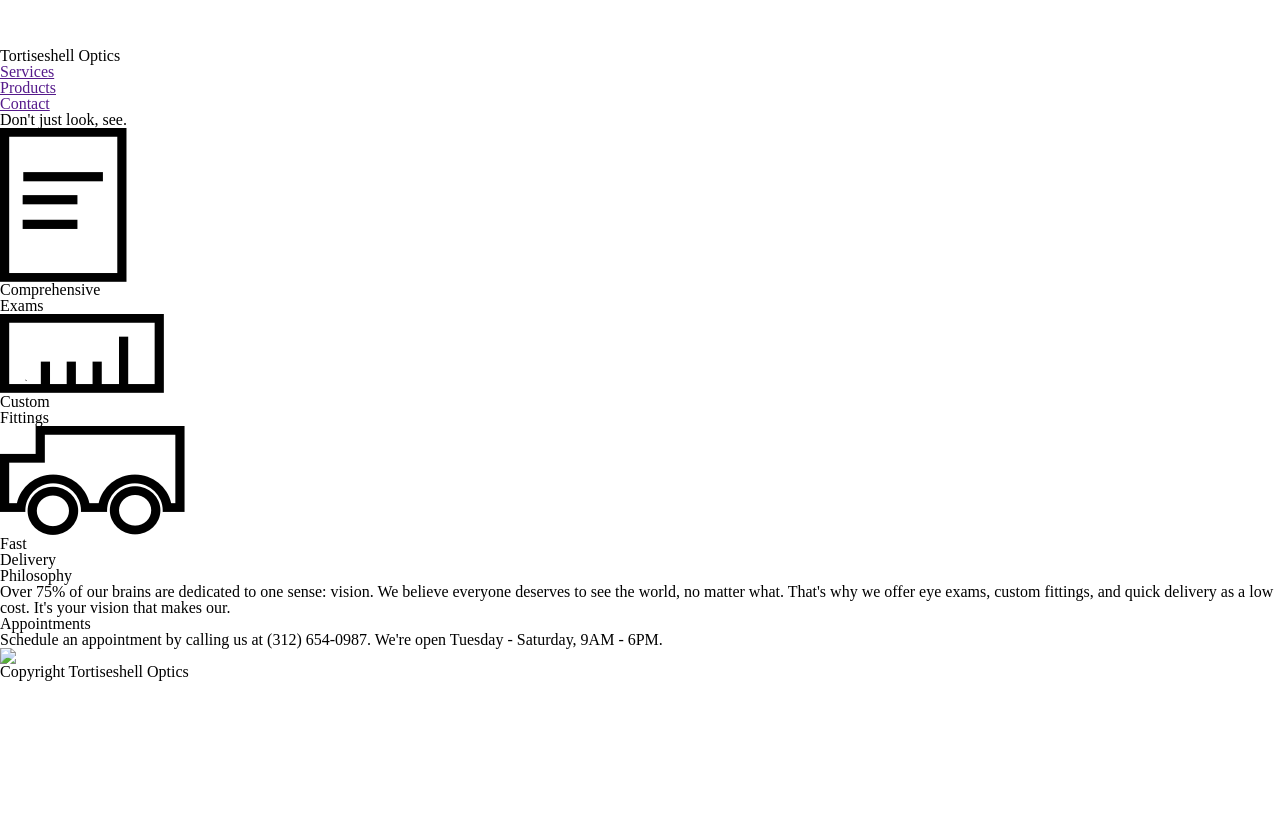
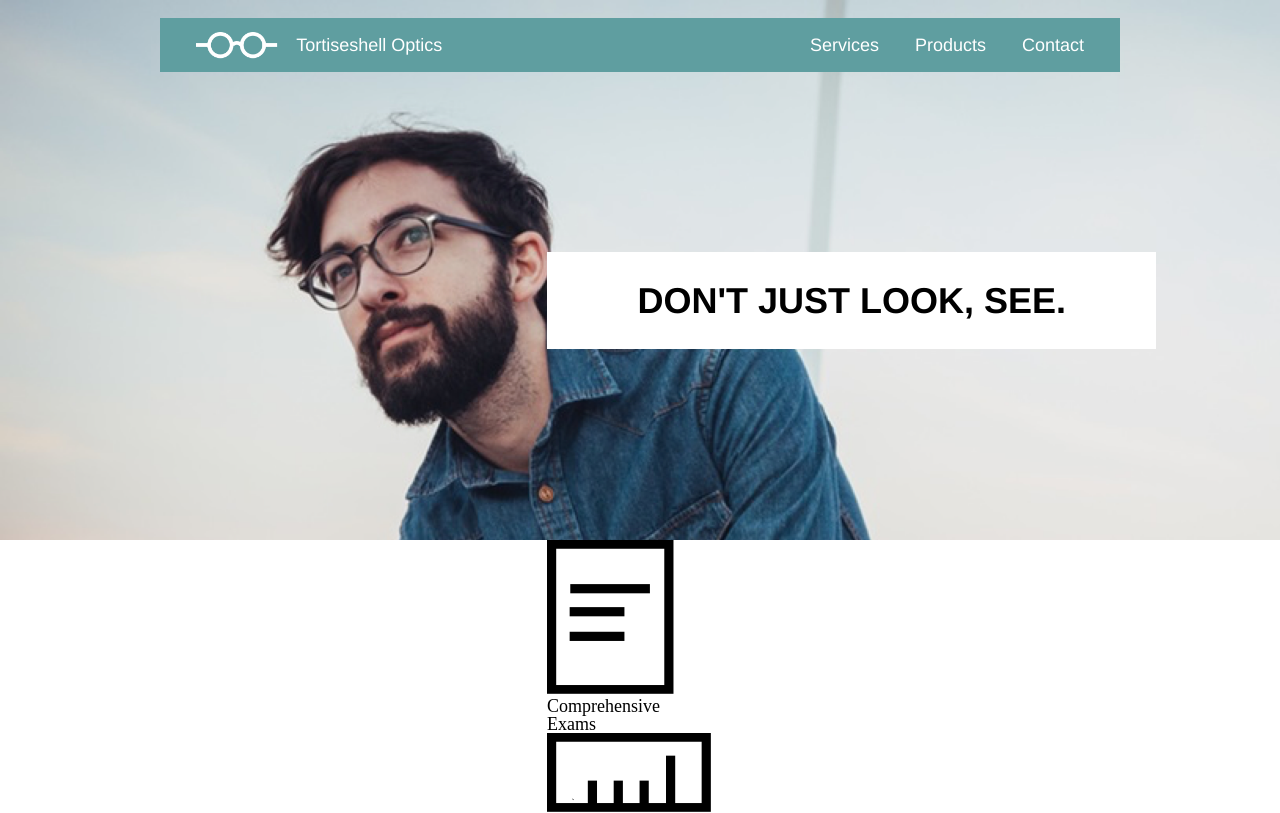
Before and after one commit to bwmildon/tortiseshellOptics, a plain HTML site: page index.html in a window 1280 px wide. Shown: the top 813 px of the page. Drawn offline with Linux system fonts and the light colour scheme.

Commit message:
All html structure works for the intended css rules. All banner and header elements are complete.

```diff
--- a/index.html
+++ b/index.html
@@ -1,4 +1,4 @@
-<doctype! html>
+<!doctype html>
 <html>
   <head>
     <title>Tortiseshell Optics</title>
@@ -56,7 +56,7 @@ rel="stylesheet" />
     </main>
 
     <footer>
-      <img src="./resources/logo-black.png"/>
+      <img src="./resources/images/logo-black.png"/>
       <h3>Copyright Tortiseshell Optics</h3>
     </footer>
   </body>
--- a/resources/css/style.css
+++ b/resources/css/style.css
@@ -1,4 +1,82 @@
 
-header, main, footer, .bannerContainer{
+html {
+  width: 100%;
+  font-size: 18px;
+  line-height: 1.4;
+}
 
+body, .background {
+  width: 100%;
+  display: flex;
+  flex-direction: column;
+  align-items: center;
 }
+
+.background {
+  height: 30rem;
+  background: url("../images/glasses-bg.png") no-repeat;
+  background-size: cover;
+}
+
+header, main, footer {
+  width: 960px;
+}
+
+header {
+  margin-top: 1rem;
+  background-color: cadetblue;
+  display: flex;
+  justify-content: space-between;
+}
+
+header .logo {
+  margin-left: 2rem;
+  display: flex;
+  align-items: center;
+}
+
+header .logo img {
+  margin-right: 1rem;
+  height: 1.5rem;
+}
+
+header nav {
+  margin-right: 1rem;
+  display: flex;
+}
+
+header nav a {
+  margin: 1rem 1rem;
+}
+
+header .logo h3, header nav a {
+  font-family: helvetica, sans-serif;
+  font-size: 1rem;
+  color: white;
+  text-decoration: none;
+}
+
+.bannerContainer {
+  width: 960px;
+  position: relative;
+  left: 2rem;
+  margin-top: 10rem;
+  display: flex;
+  justify-content: flex-end;
+}
+
+.bannerContainer h1 {
+  padding: 1.5rem 5rem;
+  background: white;
+  font-family: helvetica, sans-serif;
+  font-weight: bold;
+  font-size: 2rem;
+  line-height: 1.2;
+  text-transform: uppercase;
+}
+
+main {
+  display: flex;
+  flex-direction: column;
+  align-items: center;
+}
```
